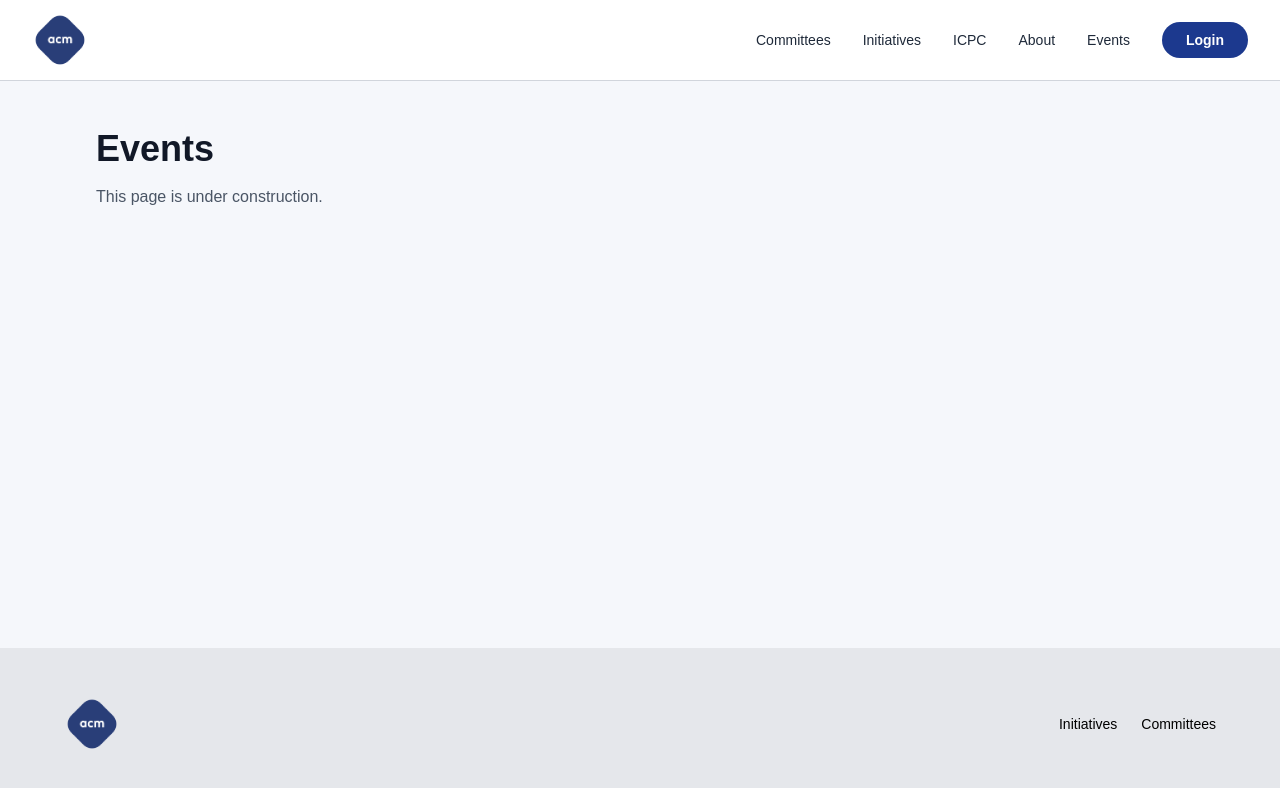
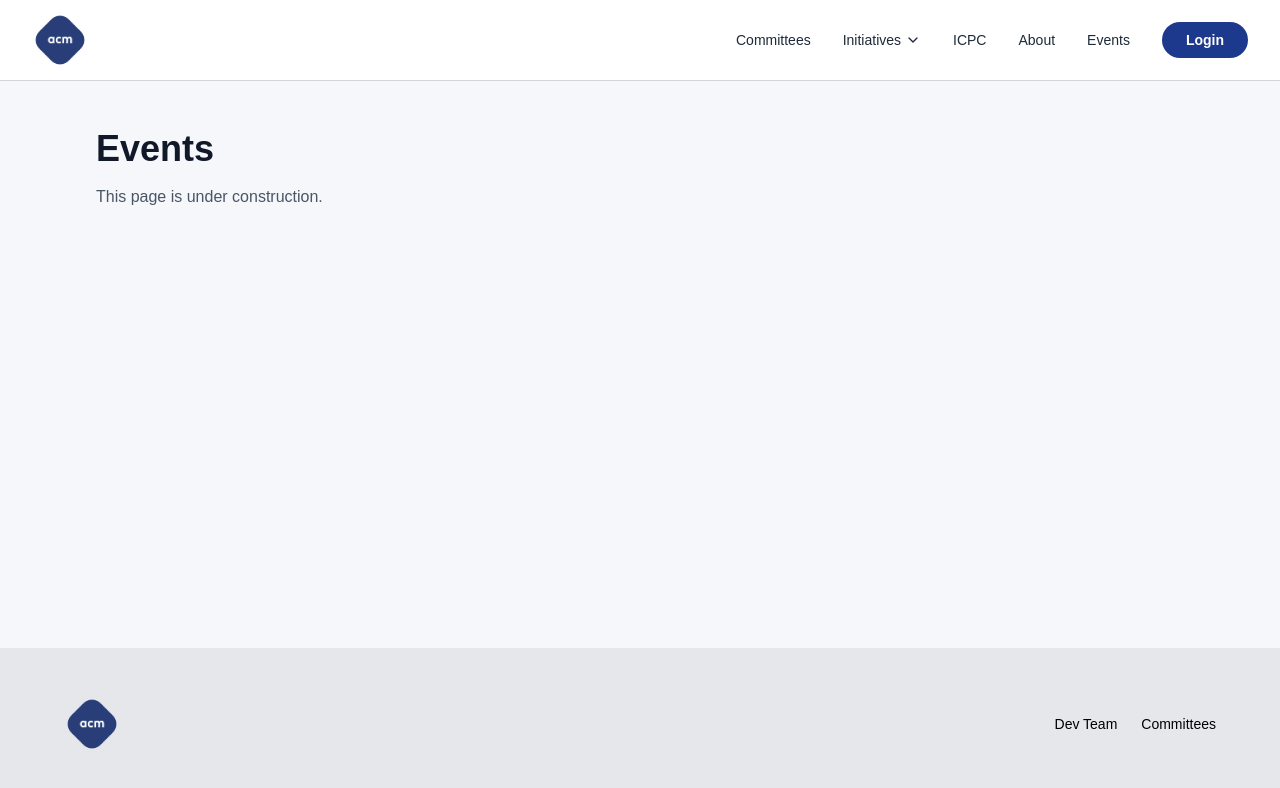
Before and after one commit to acmpsu/acm-website, a Next.js app: page /events in a window 1280 px wide. Shown: the top 788 px of the page. Built offline with nearby package versions, Linux system fonts and the light colour scheme.

Commit message:
add dropdown

```diff
--- a/package.json
+++ b/package.json
@@ -9,6 +9,8 @@
     "lint": "eslint"
   },
   "dependencies": {
+    "lucide-react": "^1.8.0",
+    "motion": "^12.38.0",
     "next": "16.2.2",
     "react": "19.2.4",
     "react-dom": "19.2.4"
--- a/src/app/(pages)/initiatives/page.tsx
+++ b/src/app/(pages)/dev-team/page.tsx
@@ -1,7 +1,7 @@
-export default function InitiativesPage() {
+export default function DevTeamPage() {
   return (
     <div>
-      <h1 className="text-4xl font-bold mb-4">Initiatives</h1>
+      <h1 className="text-4xl font-bold mb-4">Dev Team</h1>
       <p className="text-gray-600">This page is under construction.</p>
     </div>
   );
--- a/src/components/Header.tsx
+++ b/src/components/Header.tsx
@@ -1,6 +1,9 @@
+"use client";
+
 import Image from "next/image";
 import Link from "next/link";
 import { NAV_ITEMS } from "@/lib/constants";
+import { ShiftingDropDown } from "@/components/ui/shifting-dropdown";
 
 export function Header() {
   return (
@@ -12,9 +15,13 @@
         <div className="flex items-center gap-8">
           <nav className="hidden lg:flex gap-8 text-sm font-medium text-gray-800">
             {NAV_ITEMS.map((item) => (
-              <a key={item.href} href={item.href} className="hover:text-gray-600">
-                {item.label}
-              </a>
+              item.label === "Initiatives" ? (
+                <ShiftingDropDown key={item.label} />
+              ) : (
+                <Link key={item.href} href={item.href} className="hover:text-gray-600">
+                  {item.label}
+                </Link>
+              )
             ))}
           </nav>
           <button className="bg-blue-900 text-white px-6 py-2 rounded-full text-sm font-semibold hover:bg-blue-950 transition whitespace-nowrap">
--- /dev/null
+++ b/src/components/ui/shifting-dropdown.tsx
@@ -0,0 +1,51 @@
+"use client";
+
+import Link from "next/link";
+import { useState } from "react";
+import { AnimatePresence, motion } from "motion/react";
+import { ChevronDown } from "lucide-react";
+
+export function ShiftingDropDown() {
+  const [open, setOpen] = useState(false);
+
+  return (
+    <div
+      className="relative"
+      onMouseEnter={() => setOpen(true)}
+      onMouseLeave={() => setOpen(false)}
+    >
+      <button
+        type="button"
+        aria-haspopup="menu"
+        aria-expanded={open}
+        onClick={() => setOpen((prev) => !prev)}
+        className="flex items-center gap-1 text-sm font-medium text-gray-800 hover:text-gray-600"
+      >
+        <span>Initiatives</span>
+        <ChevronDown
+          size={16}
+          className={`transition-transform duration-200 ${open ? "rotate-180" : ""}`}
+        />
+      </button>
+
+      <AnimatePresence>
+        {open ? (
+          <motion.div
+            initial={{ opacity: 0, y: 8 }}
+            animate={{ opacity: 1, y: 0 }}
+            exit={{ opacity: 0, y: 8 }}
+            transition={{ duration: 0.18, ease: "easeOut" }}
+            className="absolute left-0 top-[calc(100%+12px)] w-48 rounded-xl border border-gray-200 bg-white p-2 shadow-lg"
+          >
+            <Link
+              href="/dev-team"
+              className="block rounded-lg px-3 py-2 text-sm text-gray-700 hover:bg-gray-100 hover:text-gray-900"
+            >
+              Dev Team
+            </Link>
+          </motion.div>
+        ) : null}
+      </AnimatePresence>
+    </div>
+  );
+}
--- a/src/lib/constants.ts
+++ b/src/lib/constants.ts
@@ -1,13 +1,13 @@
 export const NAV_ITEMS = [
   { label: "Committees", href: "/committees" },
-  { label: "Initiatives", href: "/initiatives" },
+  { label: "Initiatives", href: "/dev-team" },
   { label: "ICPC", href: "/icpc" },
   { label: "About", href: "/about" },
   { label: "Events", href: "/events" },
 ];
 
 export const FOOTER_ITEMS = [
-  { label: "Initiatives", href: "/initiatives" },
+  { label: "Dev Team", href: "/dev-team" },
   { label: "Committees", href: "/committees" },
 ];
 
```
Also changed, not shown: 1 other file (tests, documents, lock files or other folders).
